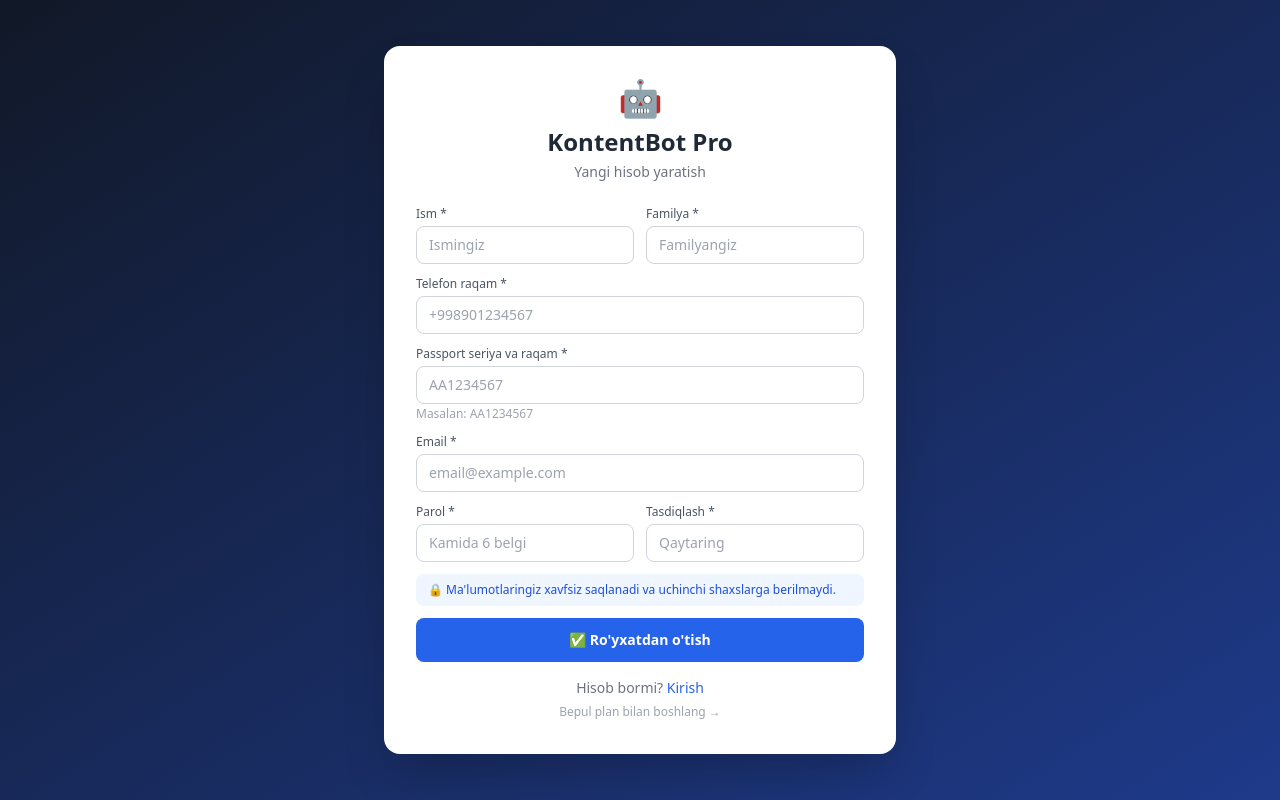
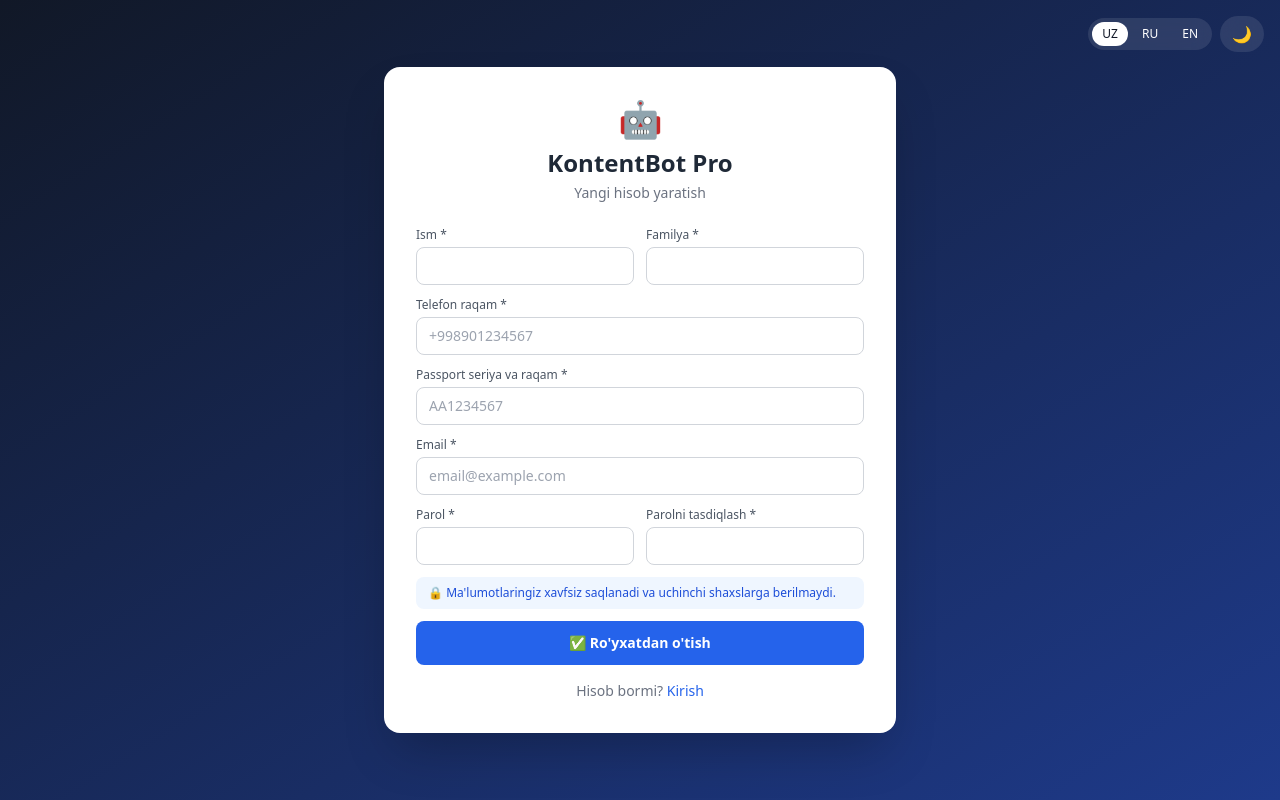
Before and after one commit to oxunjondurdiyev/KontentPlatform, a React (Vite) app in the folder frontend/: page /register in a window 1280 px wide. Built offline with nearby package versions, Linux system fonts and the light colour scheme.

Commit message:
feat: add dark mode and translations to Login and Register pages

```diff
--- a/frontend/src/pages/Login.jsx
+++ b/frontend/src/pages/Login.jsx
@@ -1,9 +1,12 @@
 import React, { useState } from 'react';
 import { Link, useNavigate } from 'react-router-dom';
 import { useAuth } from '../App';
+import { useLanguage, useTheme } from '../contexts/AppContexts';
 
 export default function Login() {
   const { login } = useAuth();
+  const { t, language, setLanguage } = useLanguage();
+  const { theme, toggleTheme } = useTheme();
   const navigate = useNavigate();
   const [form, setForm] = useState({ email: '', password: '' });
   const [error, setError] = useState('');
@@ -31,17 +34,36 @@ export default function Login() {
   };
 
   return (
-    <div className="min-h-screen bg-gradient-to-br from-gray-900 to-blue-900 flex items-center justify-center p-4">
-      <div className="bg-white rounded-2xl shadow-2xl w-full max-w-md p-8">
+    <div className="min-h-screen bg-gradient-to-br from-gray-900 to-blue-900 dark:from-black dark:to-gray-900 flex items-center justify-center p-4">
+      {/* Top-right controls */}
+      <div className="absolute top-4 right-4 flex items-center gap-2">
+        <div className="flex gap-1 bg-white/10 backdrop-blur rounded-full p-1">
+          {['uz', 'ru', 'en'].map(lng => (
+            <button key={lng} onClick={() => setLanguage(lng)}
+              className={`px-2.5 py-1 rounded-full text-xs font-medium transition ${
+                language === lng ? 'bg-white text-gray-900' : 'text-white hover:bg-white/10'
+              }`}>
+              {lng.toUpperCase()}
+            </button>
+          ))}
+        </div>
+        <button onClick={toggleTheme}
+          className="bg-white/10 backdrop-blur hover:bg-white/20 text-white text-base px-3 py-1.5 rounded-full transition"
+          title={t('theme.toggle')}>
+          {theme === 'dark' ? '☀️' : '🌙'}
+        </button>
+      </div>
+
+      <div className="bg-white dark:bg-gray-900 rounded-2xl shadow-2xl w-full max-w-md p-8 transition-colors">
         <div className="text-center mb-8">
           <div className="text-5xl mb-3">🤖</div>
-          <h1 className="text-2xl font-bold text-gray-800">KontentBot Pro</h1>
-          <p className="text-gray-500 text-sm mt-1">Hisobingizga kiring</p>
+          <h1 className="text-2xl font-bold text-gray-800 dark:text-gray-100">KontentBot Pro</h1>
+          <p className="text-gray-500 dark:text-gray-400 text-sm mt-1">{t('auth.loginTitle')}</p>
         </div>
 
         <form onSubmit={handleSubmit} className="space-y-4">
           <div>
-            <label className="block text-sm font-medium text-gray-700 mb-1">Email</label>
+            <label className="block text-sm font-medium text-gray-700 dark:text-gray-300 mb-1">{t('auth.email')}</label>
             <input type="email" required
               className="input"
               placeholder="email@example.com"
@@ -49,7 +71,7 @@ export default function Login() {
               onChange={e => setForm(f => ({ ...f, email: e.target.value }))} />
           </div>
           <div>
-            <label className="block text-sm font-medium text-gray-700 mb-1">Parol</label>
+            <label className="block text-sm font-medium text-gray-700 dark:text-gray-300 mb-1">{t('auth.password')}</label>
             <input type="password" required
               className="input"
               placeholder="••••••••"
@@ -57,20 +79,20 @@ export default function Login() {
               onChange={e => setForm(f => ({ ...f, password: e.target.value }))} />
           </div>
 
-          {error && <p className="text-red-600 text-sm bg-red-50 px-3 py-2 rounded">{error}</p>}
+          {error && <p className="text-red-600 text-sm bg-red-50 dark:bg-red-900/30 dark:text-red-300 px-3 py-2 rounded">{error}</p>}
 
           <button type="submit" disabled={loading}
             className="btn-primary w-full py-3 text-base">
-            {loading ? '⏳ Kirish...' : '🔐 Kirish'}
+            {loading ? '⏳ ' + t('auth.loggingIn') : '🔐 ' + t('auth.login')}
           </button>
         </form>
 
         <div className="text-center mt-6 space-y-2">
-          <p className="text-sm text-gray-500">
-            Hisob yo'qmi?{' '}
-            <Link to="/register" className="text-blue-600 hover:underline font-medium">Ro'yxatdan o'tish</Link>
+          <p className="text-sm text-gray-500 dark:text-gray-400">
+            {t('auth.noAccount')}{' '}
+            <Link to="/register" className="text-blue-600 dark:text-blue-400 hover:underline font-medium">{t('auth.register')}</Link>
           </p>
-          <Link to="/pricing" className="text-xs text-gray-400 hover:text-gray-600">Narxlar va rejalar →</Link>
+          <Link to="/pricing" className="text-xs text-gray-400 dark:text-gray-500 hover:text-gray-600 dark:hover:text-gray-300">{t('auth.pricesAndPlans')} →</Link>
         </div>
       </div>
     </div>
--- a/frontend/src/pages/Register.jsx
+++ b/frontend/src/pages/Register.jsx
@@ -1,30 +1,33 @@
-import React, { useState } from "react";
-import { Link, useNavigate } from "react-router-dom";
-import { useAuth } from "../App";
+import React, { useState } from 'react';
+import { Link, useNavigate } from 'react-router-dom';
+import { useAuth } from '../App';
+import { useLanguage, useTheme } from '../contexts/AppContexts';
 
 export default function Register() {
   const { login } = useAuth();
+  const { t, language, setLanguage } = useLanguage();
+  const { theme, toggleTheme } = useTheme();
   const navigate = useNavigate();
   const [form, setForm] = useState({
-    name: "", last_name: "", phone: "", passport: "",
-    email: "", password: "", confirm: ""
+    name: '', last_name: '', phone: '', passport: '',
+    email: '', password: '', confirm: ''
   });
-  const [error, setError] = useState("");
+  const [error, setError] = useState('');
   const [loading, setLoading] = useState(false);
 
   const set = (field) => (e) => setForm(f => ({ ...f, [field]: e.target.value }));
 
   const handleSubmit = async (e) => {
     e.preventDefault();
-    if (form.password !== form.confirm) { setError("Parollar mos emas"); return; }
-    if (form.password.length < 6) { setError("Parol kamida 6 belgi"); return; }
-    if (!form.phone.match(/^[+]?[0-9]{9,13}$/)) { setError("Telefon raqam noto'g'ri"); return; }
-    setError("");
+    if (form.password !== form.confirm) { setError(t('auth.passwordsMatch')); return; }
+    if (form.password.length < 6) { setError(t('auth.passwordTooShort')); return; }
+    if (!form.phone.match(/^[+]?[0-9]{9,13}$/)) { setError(t('auth.invalidPhone')); return; }
+    setError('');
     setLoading(true);
     try {
-      const res = await fetch("/api/auth/register", {
-        method: "POST",
-        headers: { "Content-Type": "application/json" },
+      const res = await fetch('/api/auth/register', {
+        method: 'POST',
+        headers: { 'Content-Type': 'application/json' },
         body: JSON.stringify({
           name: form.name,
           last_name: form.last_name,
@@ -37,7 +40,7 @@ export default function Register() {
       const data = await res.json();
       if (!data.success) throw new Error(data.error);
       login(data.data.token, data.data.user);
-      navigate("/");
+      navigate('/');
     } catch (err) {
       setError(err.message);
     } finally {
@@ -46,79 +49,90 @@ export default function Register() {
   };
 
   return (
-    <div className="min-h-screen bg-gradient-to-br from-gray-900 to-blue-900 flex items-center justify-center p-4">
-      <div className="bg-white rounded-2xl shadow-2xl w-full max-w-lg p-8">
+    <div className="min-h-screen bg-gradient-to-br from-gray-900 to-blue-900 dark:from-black dark:to-gray-900 flex items-center justify-center p-4">
+      <div className="absolute top-4 right-4 flex items-center gap-2">
+        <div className="flex gap-1 bg-white/10 backdrop-blur rounded-full p-1">
+          {['uz', 'ru', 'en'].map(lng => (
+            <button key={lng} onClick={() => setLanguage(lng)}
+              className={`px-2.5 py-1 rounded-full text-xs font-medium transition ${
+                language === lng ? 'bg-white text-gray-900' : 'text-white hover:bg-white/10'
+              }`}>
+              {lng.toUpperCase()}
+            </button>
+          ))}
+        </div>
+        <button onClick={toggleTheme}
+          className="bg-white/10 backdrop-blur hover:bg-white/20 text-white text-base px-3 py-1.5 rounded-full transition">
+          {theme === 'dark' ? '☀️' : '🌙'}
+        </button>
+      </div>
+
+      <div className="bg-white dark:bg-gray-900 rounded-2xl shadow-2xl w-full max-w-lg p-8 transition-colors">
         <div className="text-center mb-6">
           <div className="text-4xl mb-2">🤖</div>
-          <h1 className="text-2xl font-bold text-gray-800">KontentBot Pro</h1>
-          <p className="text-gray-500 text-sm mt-1">Yangi hisob yaratish</p>
+          <h1 className="text-2xl font-bold text-gray-800 dark:text-gray-100">KontentBot Pro</h1>
+          <p className="text-gray-500 dark:text-gray-400 text-sm mt-1">{t('auth.registerTitle')}</p>
         </div>
 
         <form onSubmit={handleSubmit} className="space-y-3">
           <div className="grid grid-cols-2 gap-3">
             <div>
-              <label className="block text-xs font-medium text-gray-600 mb-1">Ism *</label>
-              <input type="text" required className="input text-sm" placeholder="Ismingiz"
-                value={form.name} onChange={set("name")} />
+              <label className="block text-xs font-medium text-gray-600 dark:text-gray-300 mb-1">{t('auth.name')} *</label>
+              <input type="text" required className="input text-sm" value={form.name} onChange={set('name')} />
             </div>
             <div>
-              <label className="block text-xs font-medium text-gray-600 mb-1">Familya *</label>
-              <input type="text" required className="input text-sm" placeholder="Familyangiz"
-                value={form.last_name} onChange={set("last_name")} />
+              <label className="block text-xs font-medium text-gray-600 dark:text-gray-300 mb-1">{t('auth.lastName')} *</label>
+              <input type="text" required className="input text-sm" value={form.last_name} onChange={set('last_name')} />
             </div>
           </div>
 
           <div>
-            <label className="block text-xs font-medium text-gray-600 mb-1">Telefon raqam *</label>
+            <label className="block text-xs font-medium text-gray-600 dark:text-gray-300 mb-1">{t('auth.phone')} *</label>
             <input type="tel" required className="input text-sm" placeholder="+998901234567"
-              value={form.phone} onChange={set("phone")} />
+              value={form.phone} onChange={set('phone')} />
           </div>
 
           <div>
-            <label className="block text-xs font-medium text-gray-600 mb-1">Passport seriya va raqam *</label>
+            <label className="block text-xs font-medium text-gray-600 dark:text-gray-300 mb-1">{t('auth.passport')} *</label>
             <input type="text" required className="input text-sm" placeholder="AA1234567"
-              value={form.passport} onChange={set("passport")} />
-            <p className="text-xs text-gray-400 mt-0.5">Masalan: AA1234567</p>
+              value={form.passport} onChange={set('passport')} />
           </div>
 
           <div>
-            <label className="block text-xs font-medium text-gray-600 mb-1">Email *</label>
+            <label className="block text-xs font-medium text-gray-600 dark:text-gray-300 mb-1">{t('auth.email')} *</label>
             <input type="email" required className="input text-sm" placeholder="email@example.com"
-              value={form.email} onChange={set("email")} />
+              value={form.email} onChange={set('email')} />
           </div>
 
           <div className="grid grid-cols-2 gap-3">
             <div>
-              <label className="block text-xs font-medium text-gray-600 mb-1">Parol *</label>
-              <input type="password" required className="input text-sm" placeholder="Kamida 6 belgi"
-                value={form.password} onChange={set("password")} />
+              <label className="block text-xs font-medium text-gray-600 dark:text-gray-300 mb-1">{t('auth.password')} *</label>
+              <input type="password" required className="input text-sm"
+                value={form.password} onChange={set('password')} />
             </div>
             <div>
-              <label className="block text-xs font-medium text-gray-600 mb-1">Tasdiqlash *</label>
-              <input type="password" required className="input text-sm" placeholder="Qaytaring"
-                value={form.confirm} onChange={set("confirm")} />
+              <label className="block text-xs font-medium text-gray-600 dark:text-gray-300 mb-1">{t('auth.confirmPassword')} *</label>
+              <input type="password" required className="input text-sm"
+                value={form.confirm} onChange={set('confirm')} />
             </div>
           </div>
 
-          {error && <p className="text-red-600 text-sm bg-red-50 px-3 py-2 rounded">{error}</p>}
+          {error && <p className="text-red-600 text-sm bg-red-50 dark:bg-red-900/30 dark:text-red-300 px-3 py-2 rounded">{error}</p>}
 
-          <div className="bg-blue-50 rounded-lg px-3 py-2 text-xs text-blue-700">
-            🔒 Ma'lumotlaringiz xavfsiz saqlanadi va uchinchi shaxslarga berilmaydi.
+          <div className="bg-blue-50 dark:bg-blue-900/30 rounded-lg px-3 py-2 text-xs text-blue-700 dark:text-blue-300">
+            🔒 {t('auth.privacyNotice')}
           </div>
 
           <button type="submit" disabled={loading} className="btn-primary w-full py-3 text-sm">
-            {loading ? "⏳ Ro'yxatdan o'tilmoqda..." : "✅ Ro'yxatdan o'tish"}
+            {loading ? '⏳ ' + t('auth.registering') : '✅ ' + t('auth.register')}
           </button>
         </form>
 
         <div className="text-center mt-4 space-y-1">
-          <p className="text-sm text-gray-500">
-            Hisob bormi?{" "}
-            <Link to="/login" className="text-blue-600 hover:underline font-medium">Kirish</Link>
+          <p className="text-sm text-gray-500 dark:text-gray-400">
+            {t('auth.hasAccount')}{' '}
+            <Link to="/login" className="text-blue-600 dark:text-blue-400 hover:underline font-medium">{t('auth.login')}</Link>
           </p>
-          <Link to="/pricing" className="text-xs text-gray-400 hover:text-gray-600">
-            Bepul plan bilan boshlang →
-          </Link>
         </div>
       </div>
     </div>
```
